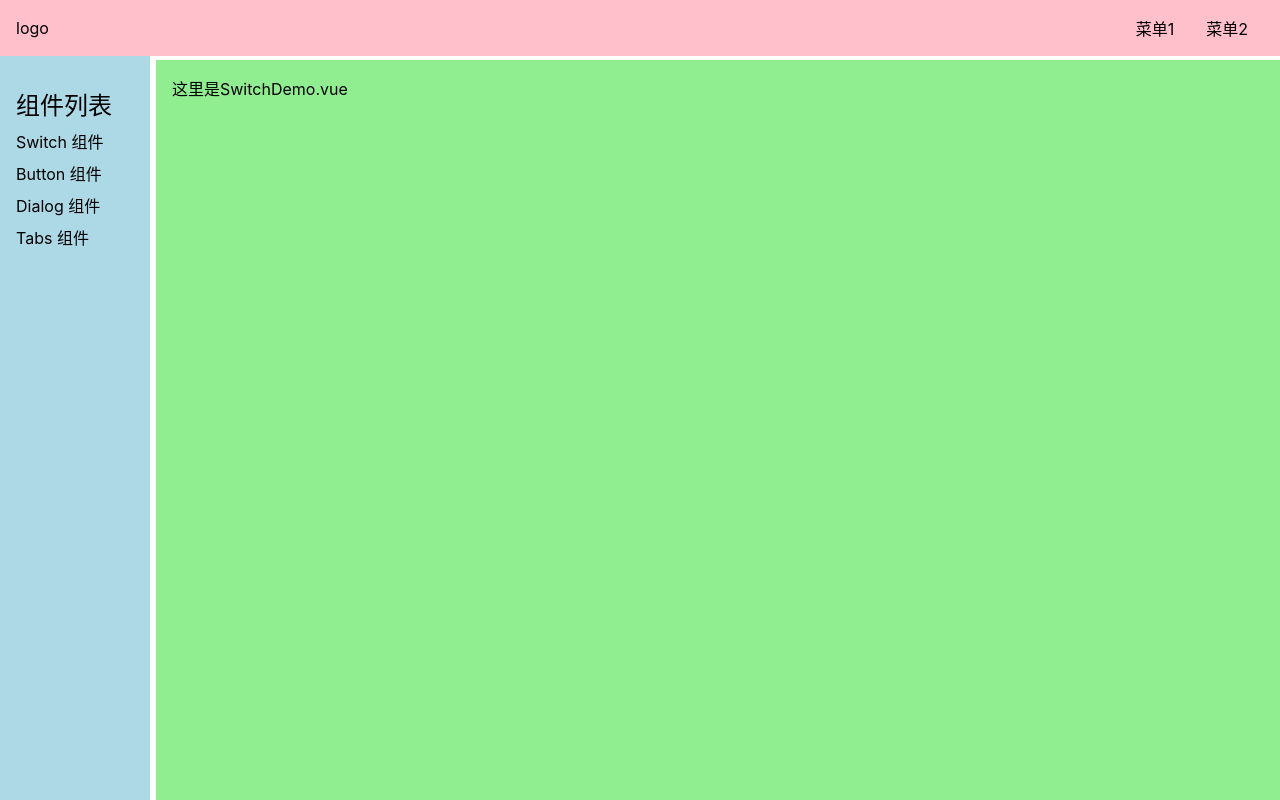
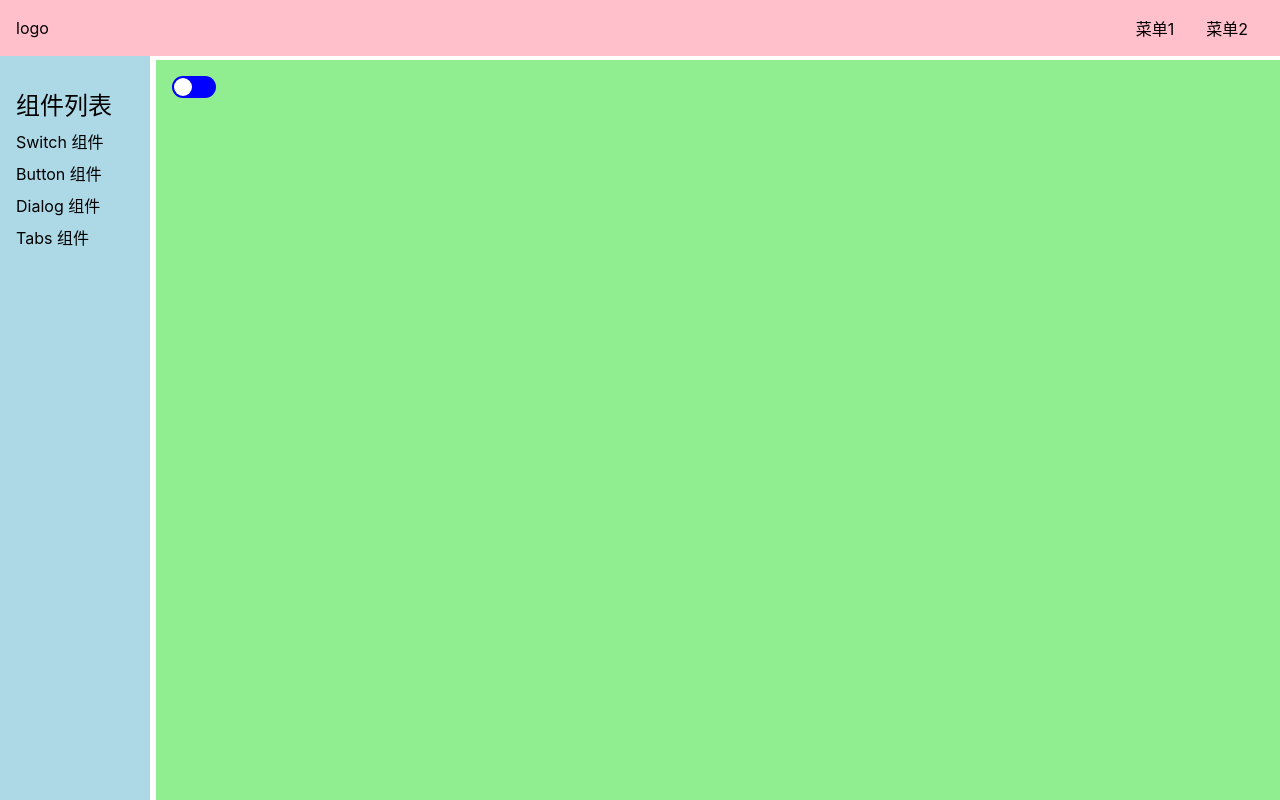
Before and after one commit to suweih/gulu-ui-1, a Vue app: page /#/doc/switch in a window 1280 px wide. Built offline with nearby package versions, Linux system fonts and the light colour scheme.

Commit message:
Switch.vue 的css基本完成

```diff
--- a/src/components/SwitchDemo.vue
+++ b/src/components/SwitchDemo.vue
@@ -1,5 +1,12 @@
 <template>
   <div>
-    这里是SwitchDemo.vue
+    <Switch/>
   </div>
 </template>
+<script>
+import Switch from "../lib/Switch.vue"
+
+export default {
+  components: {Switch}
+}
+</script>
--- /dev/null
+++ b/src/lib/Switch.vue
@@ -0,0 +1,32 @@
+<template>
+  <button>
+    <span></span>
+  </button>
+</template>
+<script>
+export default {}
+</script>
+
+<style lang="scss" scoped>
+$h: 22px;
+$h2: $h - 4px;
+button {
+  height: $h;
+  width: $h*2;
+  border: none;
+  background: blue;
+  border-radius: $h/2;
+  position: relative;
+}
+
+span {
+  position: absolute;
+  top: 2px;
+  left: 2px;
+  height: $h2;
+  width: $h2;
+  background: white;
+  border-radius: $h2 / 2;
+}
+
+</style>
```
